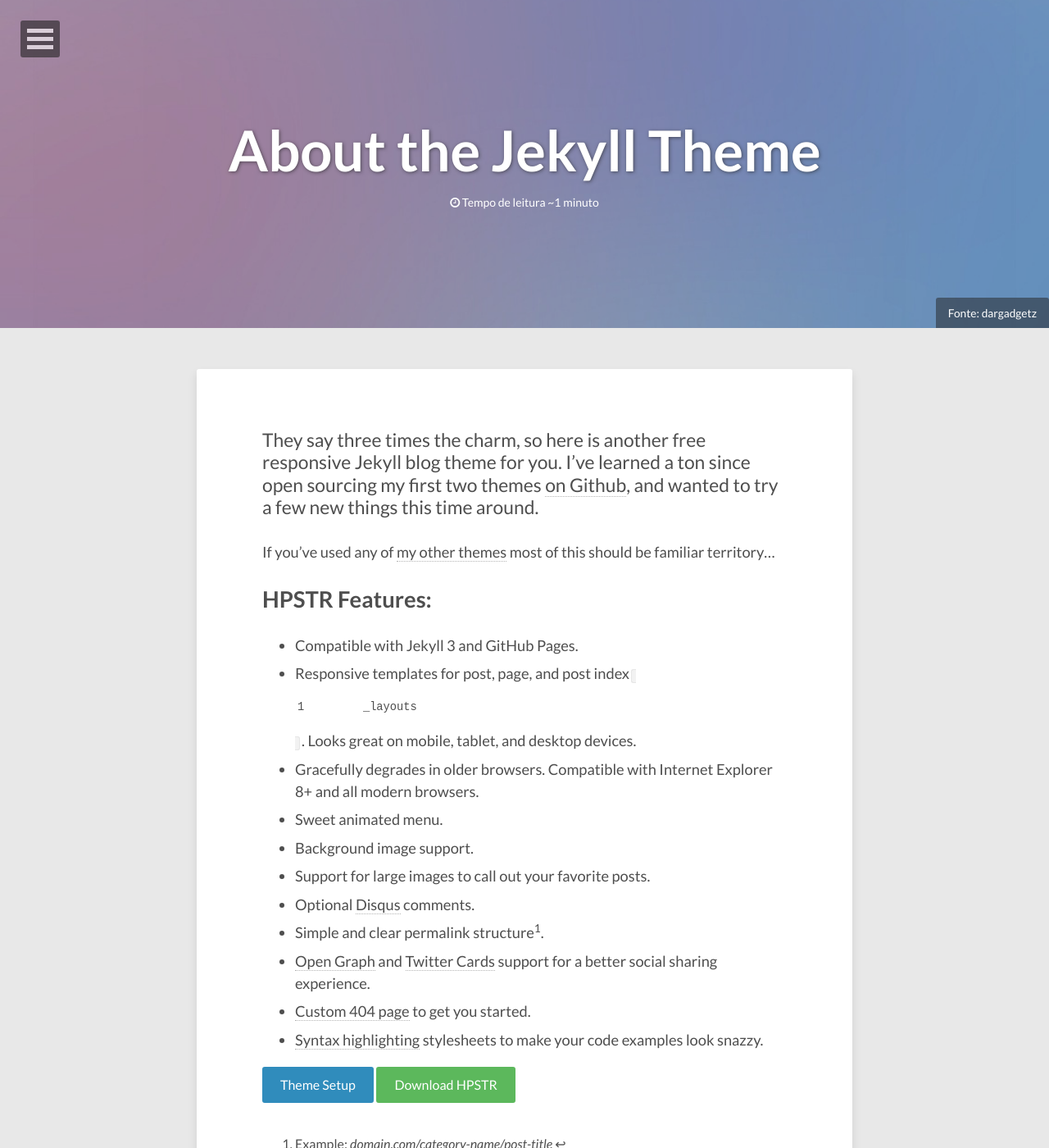
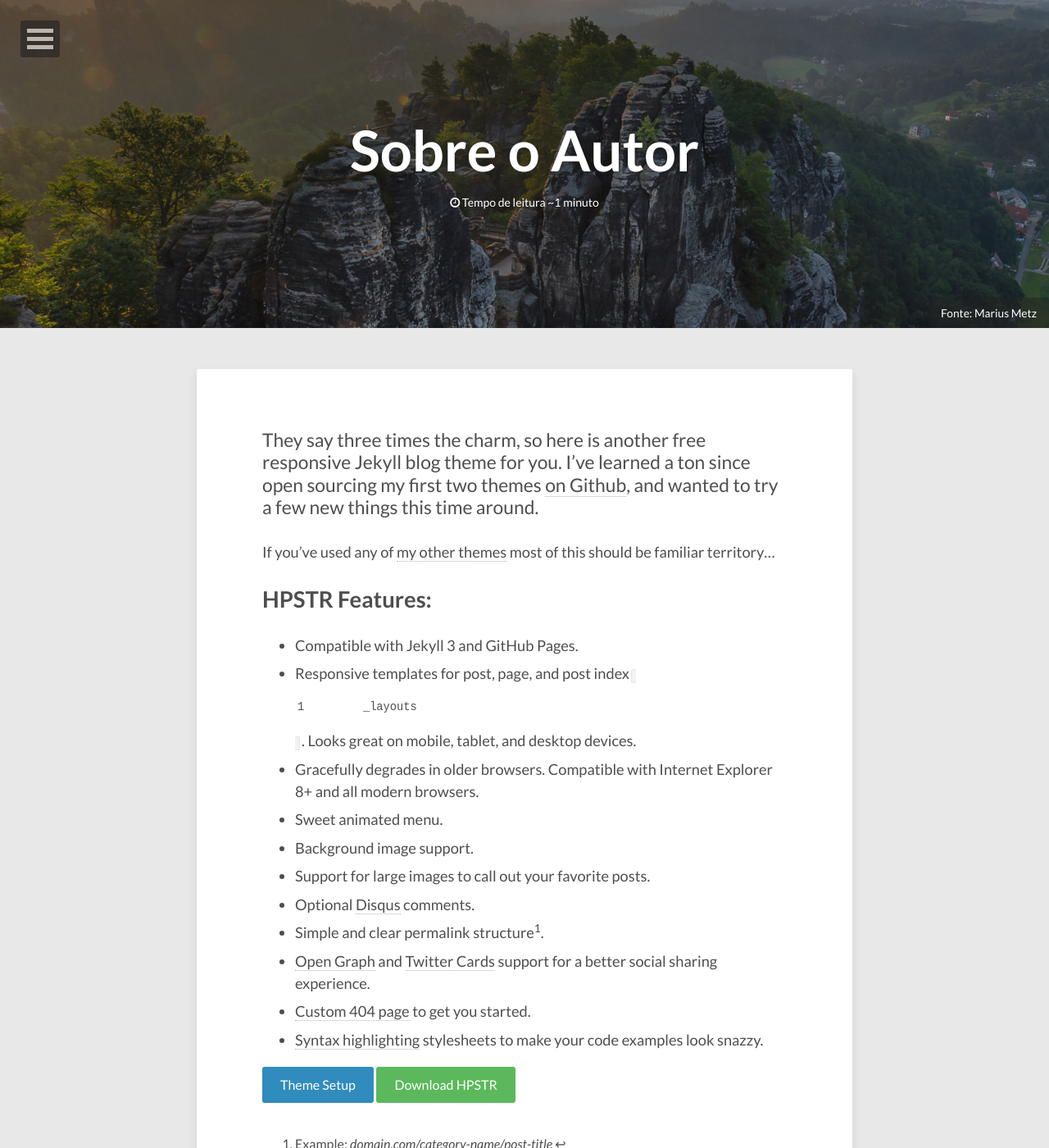
Before and after one commit to JuanHB/juanhb.github.io, a Jekyll site: the page built from about/index.md, in a window 1280 px wide and 1400 px high. Shown: the whole window at 82% size. Built offline with Jekyll 4.4.1, drawn with Linux system fonts in a browser that asks for light colours; nearby versions of some CDN libraries; some of the changed text lies outside the part shown.

Commit message:
Changing pages and adding more translation

```diff
--- a/_includes/social-share.html
+++ b/_includes/social-share.html
@@ -1,7 +1,7 @@
 <div class="social-share">
   <ul class="socialcount socialcount-small inline-list">
-    <li class="facebook"><a href="https://www.facebook.com/sharer/sharer.php?u={{ site.url }}{{ page.url }}" title="Share on Facebook"><span class="count"><i class="fa fa-facebook-square"></i> Curtir</span></a></li>
-    <li class="twitter"><a href="https://twitter.com/intent/tweet?text={{ site.url }}{{ page.url }}" title="Share on Twitter"><span class="count"><i class="fa fa-twitter-square"></i> Tweetar</span></a></li>
-    <li class="googleplus"><a href="https://plus.google.com/share?url={{ site.url }}{{ page.url }}" title="Share on Google Plus"><span class="count"><i class="fa fa-google-plus-square"></i> +1</span></a></li>
+    <li class="facebook"><a href="https://www.facebook.com/sharer/sharer.php?u={{ site.url }}{{ page.url }}" title="Compartilhar no Facebook"><span class="count"><i class="fa fa-facebook-square"></i> Compartilhar</span></a></li>
+    <li class="twitter"><a href="https://twitter.com/intent/tweet?text={{ site.url }}{{ page.url }}" title="Compartilhar no Twitter"><span class="count"><i class="fa fa-twitter-square"></i> Tweet</span></a></li>
+    <li class="googleplus"><a href="https://plus.google.com/share?url={{ site.url }}{{ page.url }}" title="Compartilhar no Google Plus"><span class="count"><i class="fa fa-google-plus-square"></i> +1</span></a></li>
   </ul>
 </div><!-- /.social-share -->
--- a/about/index.md
+++ b/about/index.md
@@ -1,12 +1,12 @@
 ---
 layout: page
-title: About the Jekyll Theme
+title: Sobre o Autor
 image:
-  feature: abstract-5.jpg
-  credit: dargadgetz
-  creditlink: http://www.dargadgetz.com/ios-7-abstract-wallpaper-pack-for-iphone-5-and-ipod-touch-retina/
+  feature: head/image-6.jpg
+  credit: Marius Metz
+  creditlink: https://500px.com/photo/113724447/saxon-rocks-by-marius-metz
 comments: false
-modified: 2016-02-01
+modified: 2016-03-06
 ---
 
 They say three times the charm, so here is another free responsive Jekyll blog theme for you. I've learned a ton since open sourcing my first two themes [on Github](http://github.com/mmistakes), and wanted to try a few new things this time around.
--- a/index.html
+++ b/index.html
@@ -1,6 +1,6 @@
 ---
 layout: post-index
-title: Latest Posts
+title: "JavaScript, FrontEnd, Web Apps"
 description: "Describe this nonsense."
 tags: [Jekyll, theme, themes, responsive, blog, modern]
 
--- a/posts/index.html
+++ b/posts/index.html
@@ -1,7 +1,7 @@
 ---
 layout: post-index
-title: All Posts
-description: "An archive of posts."
+title: Todos os Posts
+description: "Arquivo de postagens"
 comments: false
 ---
 
--- a/tags/index.html
+++ b/tags/index.html
@@ -1,7 +1,7 @@
 ---
 layout: post-index
-title: Tag Archive
-description: "An archive of posts sorted by tag."
+title: Arquivo de Tags
+description: "Arquivo de posts ordenados por tags."
 comments: false
 ---
 
```
Also changed, not shown: images/head/image-6.jpg (added).
